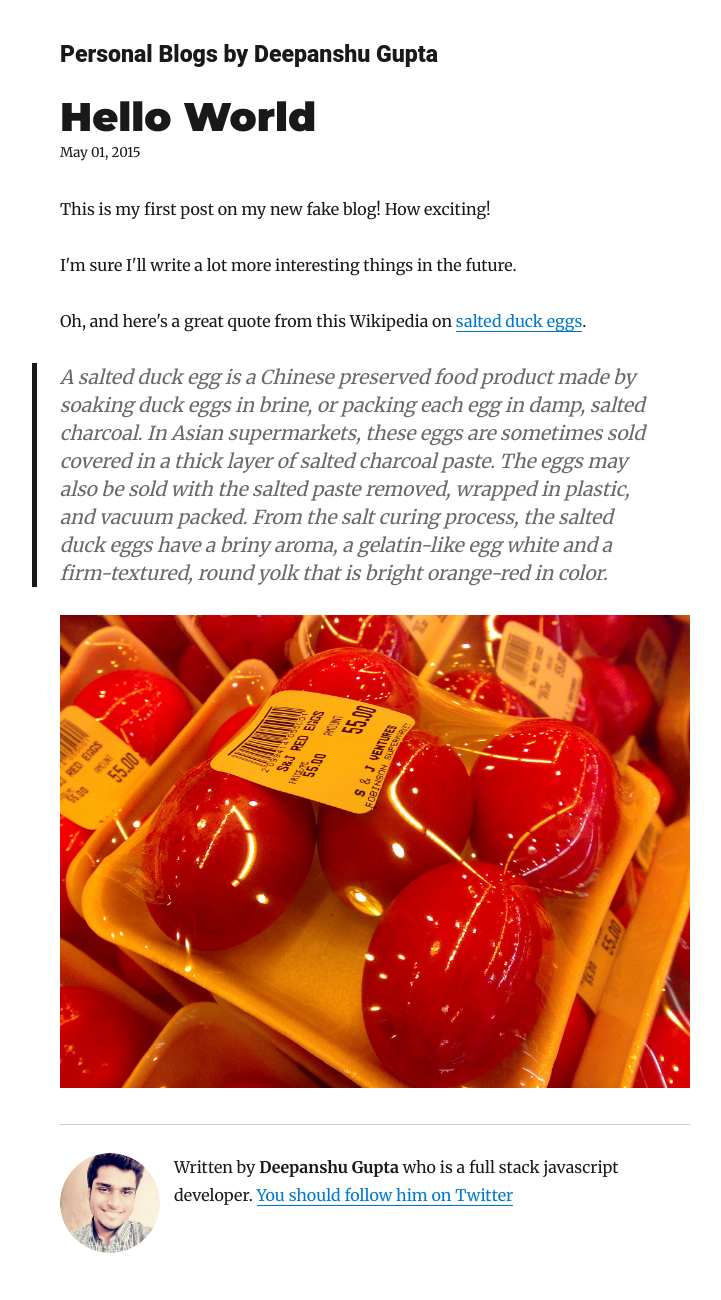
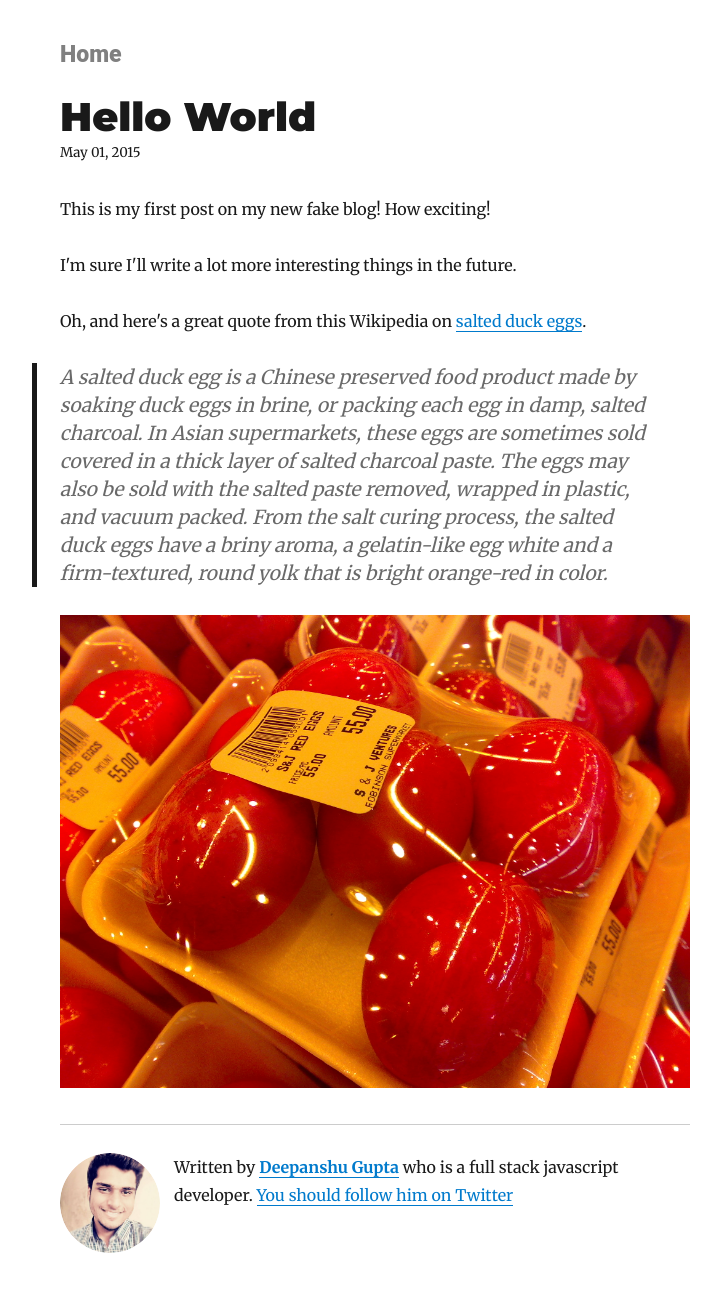
Before and after one commit to imdeepanshugpt/imdeepanshugpt-blog, a Gatsby site: page /hello-world/ in a window 1280 px wide. Shown: the top 1300 px of the page, without its empty margins (265-986 px from the left). Built offline with nearby package versions, Linux system fonts and the light colour scheme; Gatsby itself is replaced by a stand-in of ours; some packages are replaced by stand-ins of ours.

Commit message:
personal website link added

```diff
--- a/gatsby-config.js
+++ b/gatsby-config.js
@@ -1,6 +1,6 @@
 module.exports = {
   siteMetadata: {
-    title: `Personal Blogs by Deepanshu Gupta`,
+    title: `Deepanshu Gupta's Blog`,
     author: {
       name: `Deepanshu Gupta`,
       summary: `who is a full stack javascript developer.`,
--- a/src/components/bio.js
+++ b/src/components/bio.js
@@ -57,7 +57,9 @@ const Bio = () => {
         }}
       />
       <p>
-        Written by <strong>{author.name}</strong> {author.summary}
+        Written by <a href="https://deepanshugupta.info"><strong>{author.name}</strong></a>
+        {` `}
+        {author.summary}
         {` `}
         <a href={`https://twitter.com/${social.twitter}`}>
           You should follow him on Twitter
--- a/src/components/layout.js
+++ b/src/components/layout.js
@@ -1,7 +1,7 @@
 import React from "react"
 import { Link } from "gatsby"
 
-import { rhythm, scale } from "../utils/typography"
+import { rhythm } from "../utils/typography"
 
 const Layout = ({ location, title, children }) => {
   const rootPath = `${__PATH_PREFIX__}/`
@@ -32,6 +32,7 @@ const Layout = ({ location, title, children }) => {
         style={{
           fontFamily: `Roboto, sans-serif`,
           marginTop: 0,
+          color: 'grey'
         }}
       >
         <Link
@@ -41,7 +42,7 @@ const Layout = ({ location, title, children }) => {
           }}
           to={`/`}
         >
-          {title}
+          Home
         </Link>
       </h3>
     )
```
